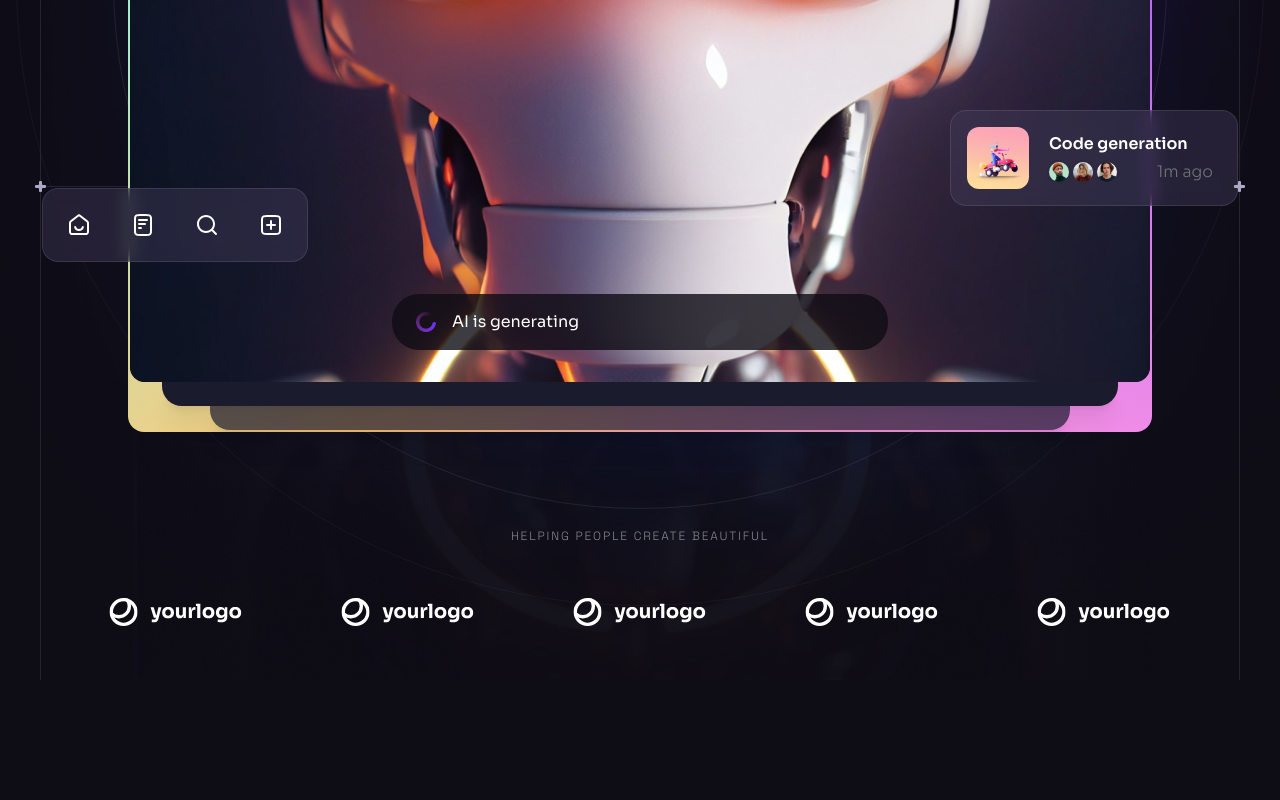
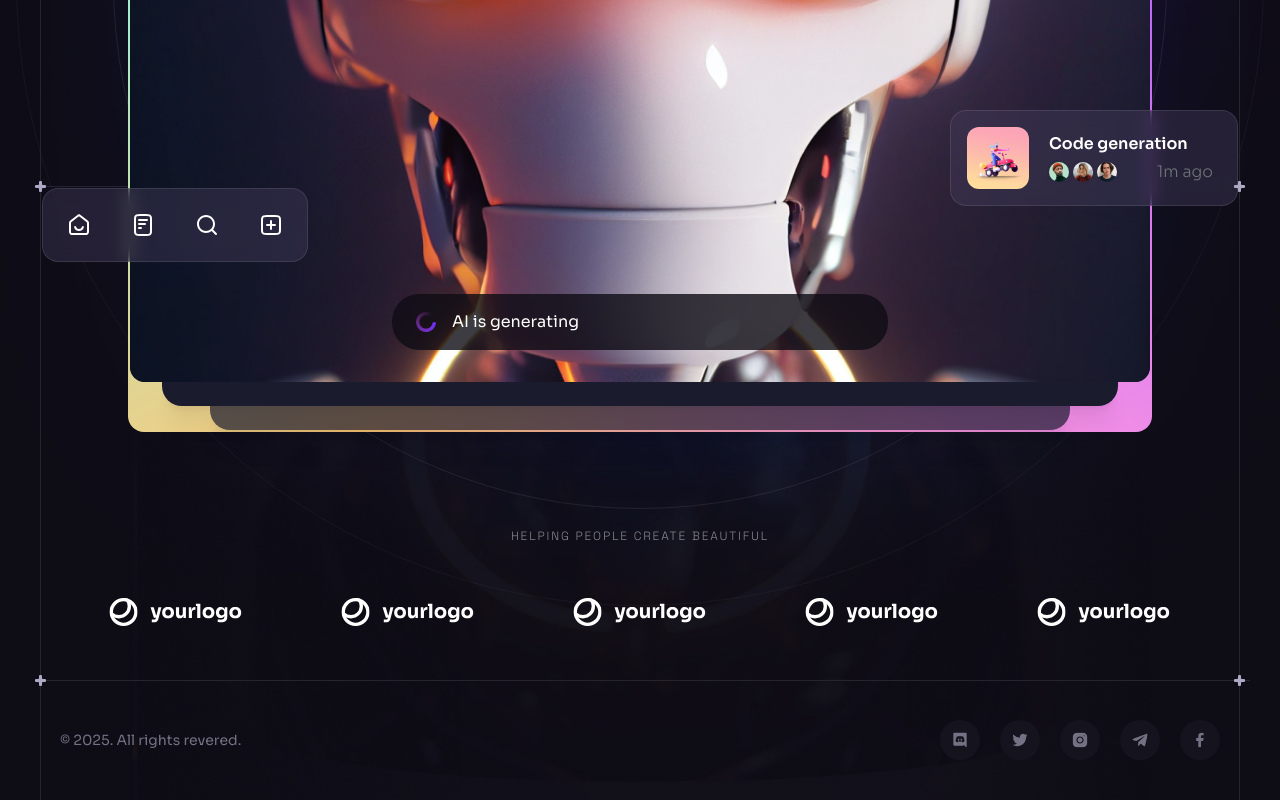
Before and after one commit to MatthewSword7272/javascript_mastery_tailwind, a React (Vite) app: page / in a window 1280 px wide. Shown: the part 698-1498 px from the top of the page. Before the commit the page ends 1378 px from the top, so only its background shows below. Built offline with nearby package versions, Linux system fonts and the light colour scheme.

Commit message:
Added Footer

```diff
--- a/src/App.jsx
+++ b/src/App.jsx
@@ -1,5 +1,5 @@
 import ButtonGradient from "./assets/svg/ButtonGradient";
-import Button from "./components/Button";
+import Footer from "./components/Footer";
 import Header from "./components/Header";
 import HeroSection from "./components/HeroSection";
 
@@ -9,6 +9,7 @@
       <div className="pt-[4.75rem] lg:pt-[5.25rem] overflow-hidden">
         <Header></Header>
         <HeroSection />
+        <Footer />
       </div>
       <ButtonGradient />
     </>
--- /dev/null
+++ b/src/components/Footer.jsx
@@ -0,0 +1,37 @@
+import { socials } from "../constants";
+import Section from "./Section";
+
+const Footer = () => {
+  return (
+    <Section crosses className={"!px-0 !py-10 "}>
+      <div
+        className={
+          "container flex sm:justify-between justify-center items-center gap-10 max-sm:flex-col"
+        }
+      >
+        <p className={"caption text-n-4 lg:block"}>
+          © {new Date().getFullYear()}. All rights revered.
+        </p>
+        <ul className={"flex gap-5 flex-wrap"}>
+          {socials.map((social, index) => (
+            <a
+              key={index}
+              href={social.url}
+              target="_blank"
+              className={`flex items-center justify-center size-10 bg-n-7 rounded-full transition-colors hover:bg-n-6`}
+            >
+              <img
+                src={social.iconUrl}
+                alt={social.title}
+                width={16}
+                height={16}
+              />
+            </a>
+          ))}
+        </ul>
+      </div>
+    </Section>
+  );
+};
+
+export default Footer;
```
